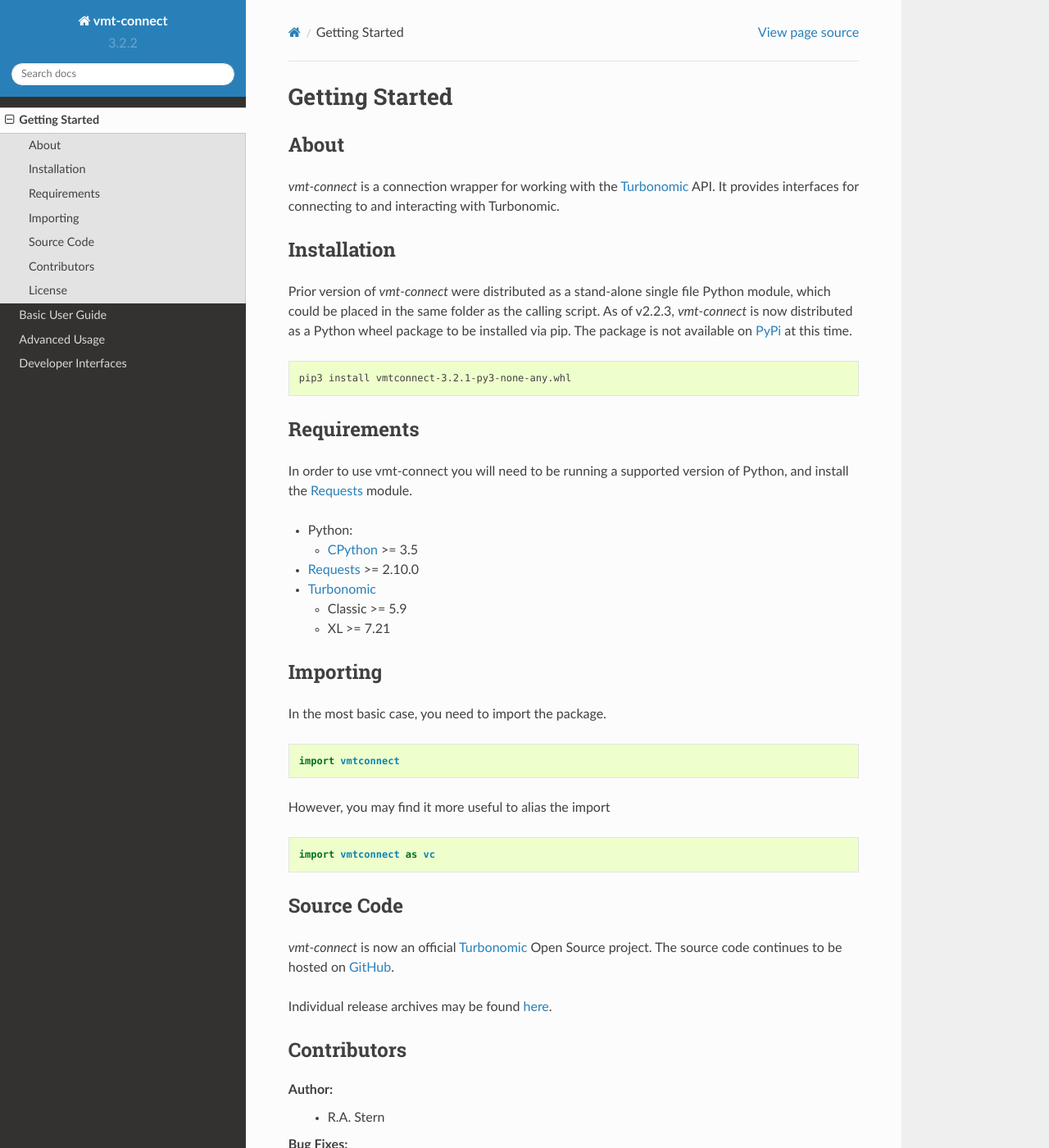
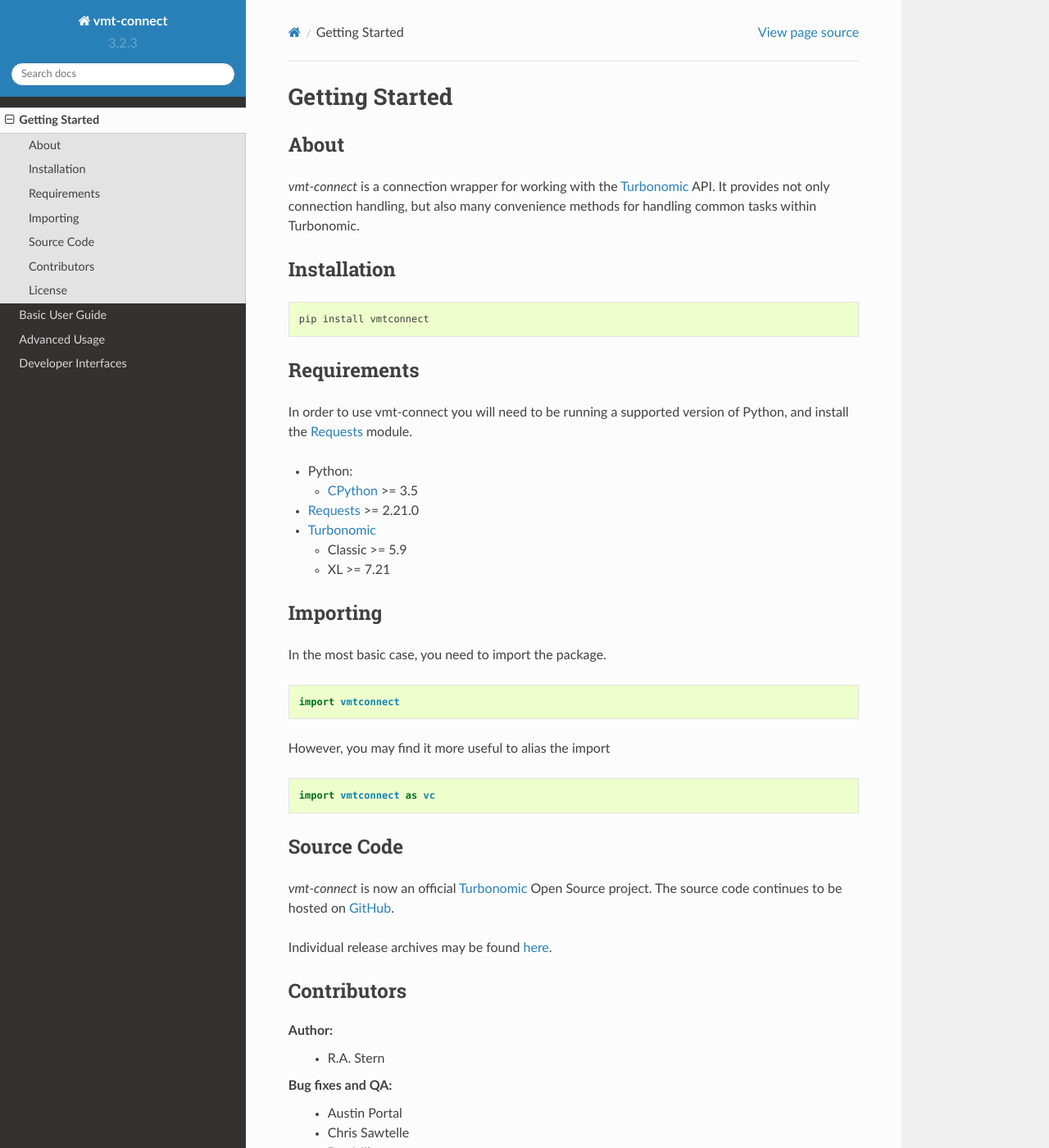
Before and after one commit to turbonomic/vmt-connect, a Sphinx documentation site: the page built from docs/source/start.rst, in a window 1280 px wide and 1400 px high. Shown: the whole window at 82% size. Built offline with Sphinx 7.4.7 and the Read the Docs theme 2.0.0, drawn with Linux system fonts in a browser that asks for light colours.

```diff
--- a/docs/source/conf.py
+++ b/docs/source/conf.py
@@ -72,9 +72,9 @@ author = u'R.A. Stern'
 # built documents.
 #
 # The short X.Y version.
-version = u'3.2.2'
+version = u'3.2.3'
 # The full version, including alpha/beta/rc tags.
-release = u'3.2.2'
+release = u'3.2.3'
 
 # The language for content autogenerated by Sphinx. Refer to documentation
 # for a list of supported languages.
--- a/docs/source/start.rst
+++ b/docs/source/start.rst
@@ -16,20 +16,16 @@ About
 =====
 
 *vmt-connect* is a connection wrapper for working with the `Turbonomic`_ API. It
-provides interfaces for connecting to and interacting with Turbonomic.
+provides not only connection handling, but also many convenience methods for
+handling common tasks within Turbonomic.
 
 
 Installation
 ============
 
-Prior version of *vmt-connect* were distributed as a stand-alone single file
-Python module, which could be placed in the same folder as the calling script.
-As of v2.2.3, *vmt-connect* is now distributed as a Python wheel package to be
-installed via pip. The package is not available on `PyPi`_ at this time.
-
 .. code:: bash
 
-   pip3 install vmtconnect-3.2.1-py3-none-any.whl
+   pip install vmtconnect
 
 Requirements
 ============
@@ -41,7 +37,7 @@ Python, and install the Requests_ module.
 
   - CPython_ >= 3.5
 
-* Requests_ >= 2.10.0
+* Requests_ >= 2.21.0
 
 * Turbonomic_
 
--- a/vmtconnect/__about__.py
+++ b/vmtconnect/__about__.py
@@ -15,6 +15,6 @@ __title__ = 'vmtconnect'
 __description__ = 'Turbonomic API Client'
 __version__ = '3.2.3.dev1'
 __author__ = 'R.A. Stern'
-__author_email__ = 'rastern@gmail.com'
+__author_email__ = 'richard.stern@turbonomic.com'
 __license__ = 'Apache 2.0'
 __copyright__ = 'Copyright 2017-2020 R.A. Stern'
```
Also changed, not shown: other parts of docs/source/start.rst (+1 -3 lines), README.md (added, +28 -0 lines), README.rst (deleted, +0 -41 lines), setup.py (+12 -4 lines), 1 other file.
